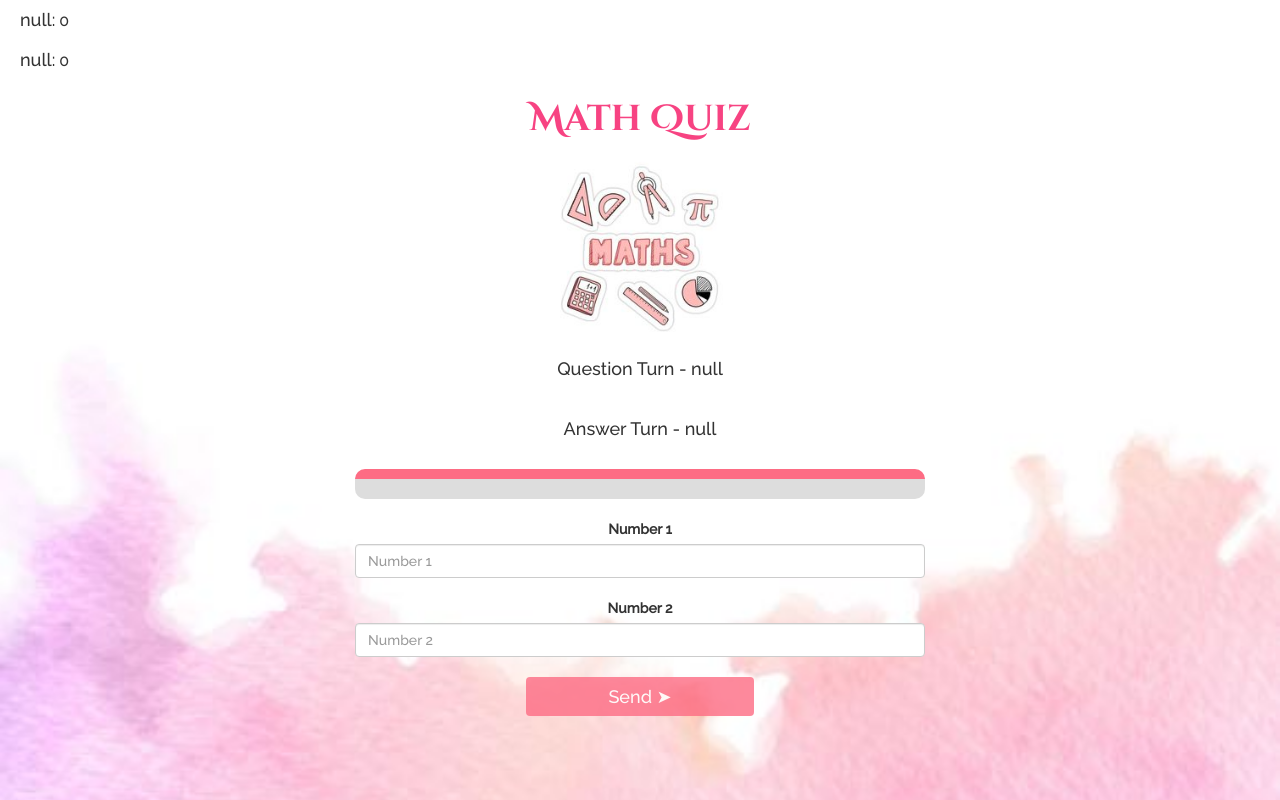
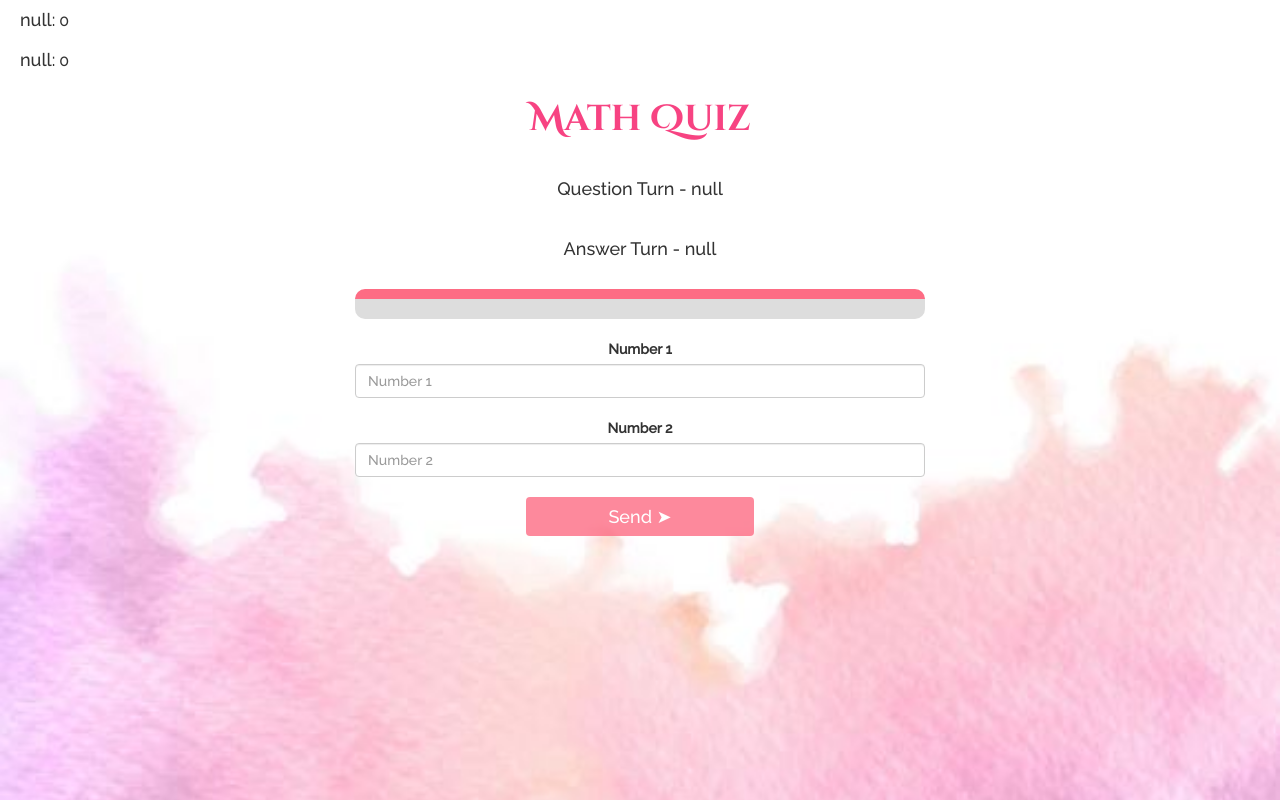
Before and after one commit to soumya12392/project92, a plain HTML site: page quiz_game.html in a window 1280 px wide. Drawn offline with nearby package versions, Linux system fonts and the light colour scheme.

Commit message:
Add files via upload
Completed project 92!

```diff
--- a/quiz_game.html
+++ b/quiz_game.html
@@ -30,7 +30,7 @@
     <div class="container">
         <center>
             <h1>Math Quiz</h1>
-            <img id="logo" class="img-responsive" src="logo.jpg">
+            <br>
 
             <h4 id="player_question"></h4>
             <br>
```
